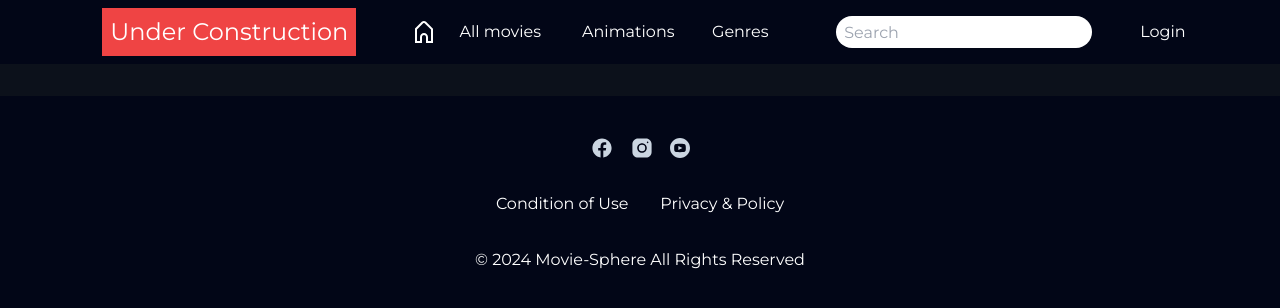
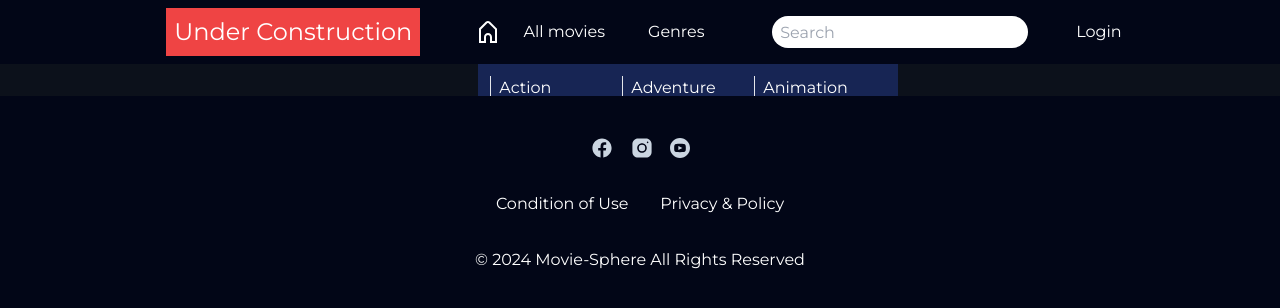
Before and after one commit to AnilBASARAN/movie-sphere, a Next.js app: page / in a window 1280 px wide. Both pictures are taken after a click on the button "Genres". Shown: the top 308 px of the page. Built offline with nearby package versions, Linux system fonts and the light colour scheme.

Commit message:
changed code structure

```diff
--- a/src/components/Header/index.tsx
+++ b/src/components/Header/index.tsx
@@ -1,19 +1,26 @@
 import React from "react";
 import { MainContext } from "@/components/Context/context";
-import { useContext } from "react";
+import { useContext, useState } from "react";
+import Link from "next/link";
+import { useRouter } from "next/router";
+import { genres } from "@/pages/api/api";
 
 function Header() {
-  const {
-    searchTerm,
-    setSearchTerm,
-    isOpen,
-    handleToggle,
-    handleSearch,
-    genres,
-    refreshPage,
-    handleGenres,
-    handleAnimations,
-  } = useContext<any>(MainContext);
+  const router = useRouter();
+  const { setActiveItem } = useContext<any>(MainContext);
+  const [searchTerm, setSearchTerm] = useState<string>("");
+
+  // Toggle Functionality
+  const [isOpen, setIsOpen] = useState(false);
+  const handleToggle = () => {
+    setIsOpen(!isOpen);
+  };
+
+  // Search Functionality
+  const handleSearch = (e: any) => {
+    e.preventDefault();
+    router.push(`/search/${searchTerm}`);
+  };
 
   return (
     <header className="flex justify-center gap-12 items-center h-16 sticky top-0 left-0 right-0 bg-slate-950 z-50 ">
@@ -21,7 +28,7 @@ function Header() {
         Under Construction
       </h1>
       <div className="flex justify-center  items-center">
-        <div>
+        <Link href="/">
           <svg
             width="24"
             height="24"
@@ -36,26 +43,16 @@ function Header() {
               fill="currentColor"
             />
           </svg>
-        </div>
+        </Link>
         <div className="flex relative hover:bg-blue-950 h-16 w-32 ">
-          <button
-            onClick={refreshPage}
+          <Link
+            href="/"
             /* className={
             activeItem === "home" ? "text-yellow-400" : "text-white"
-          } */ className="text-center items-center w-full"
+          } */ className="flex justify-center text-center  items-center w-full"
           >
             All movies
-          </button>
-        </div>
-        <div className="flex relative hover:bg-blue-950 h-16 w-32 ">
-          <button
-            onClick={handleAnimations}
-            className={
-              /* activeItem === "animations" ? "text-yellow-400" : "text-white" */ "text-center items-center w-full "
-            }
-          >
-            Animations
-          </button>
+          </Link>
         </div>
         <div className="flex relative hover:bg-blue-950 h-16 w-24 ">
           <button
@@ -75,14 +72,18 @@ function Header() {
           >
             {isOpen &&
               genres.map((genre: any, index: any) => (
-                <button
-                  key={index}
-                  id={genre.name}
-                  className="text-left pl-2 border-l-[1px] hover:text-yellow-400 "
-                  onClick={() => handleGenres(genre)}
-                >
-                  {genre.name}
-                </button>
+                <Link href={`/genres/${genre.name}`}>
+                  <ul>
+                    <li
+                      key={index}
+                      id={genre.name}
+                      className="text-left pl-2 border-l-[1px] hover:text-yellow-400 "
+                      onClick={() => setActiveItem(genre.id)}
+                    >
+                      {genre.name}
+                    </li>
+                  </ul>
+                </Link>
               ))}
           </div>
         </div>
```
